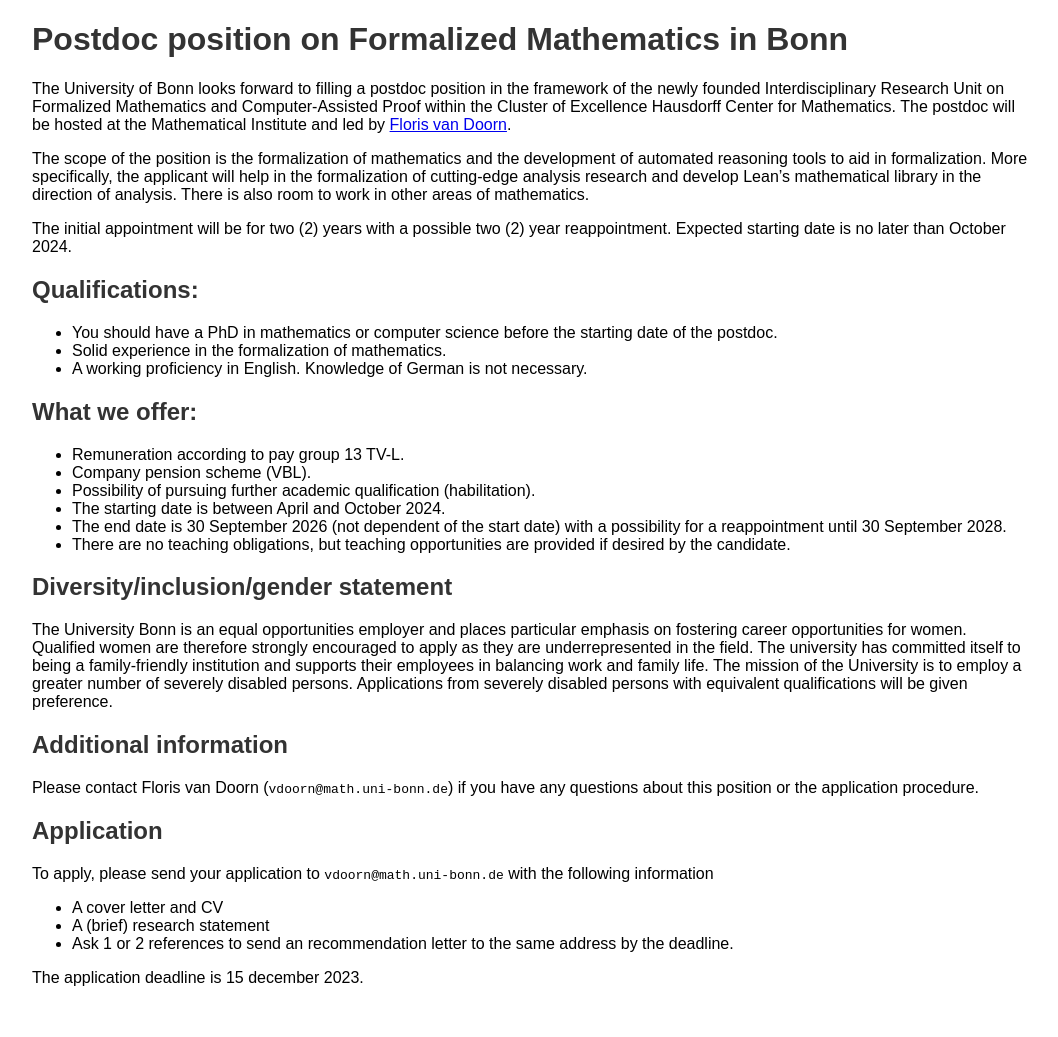
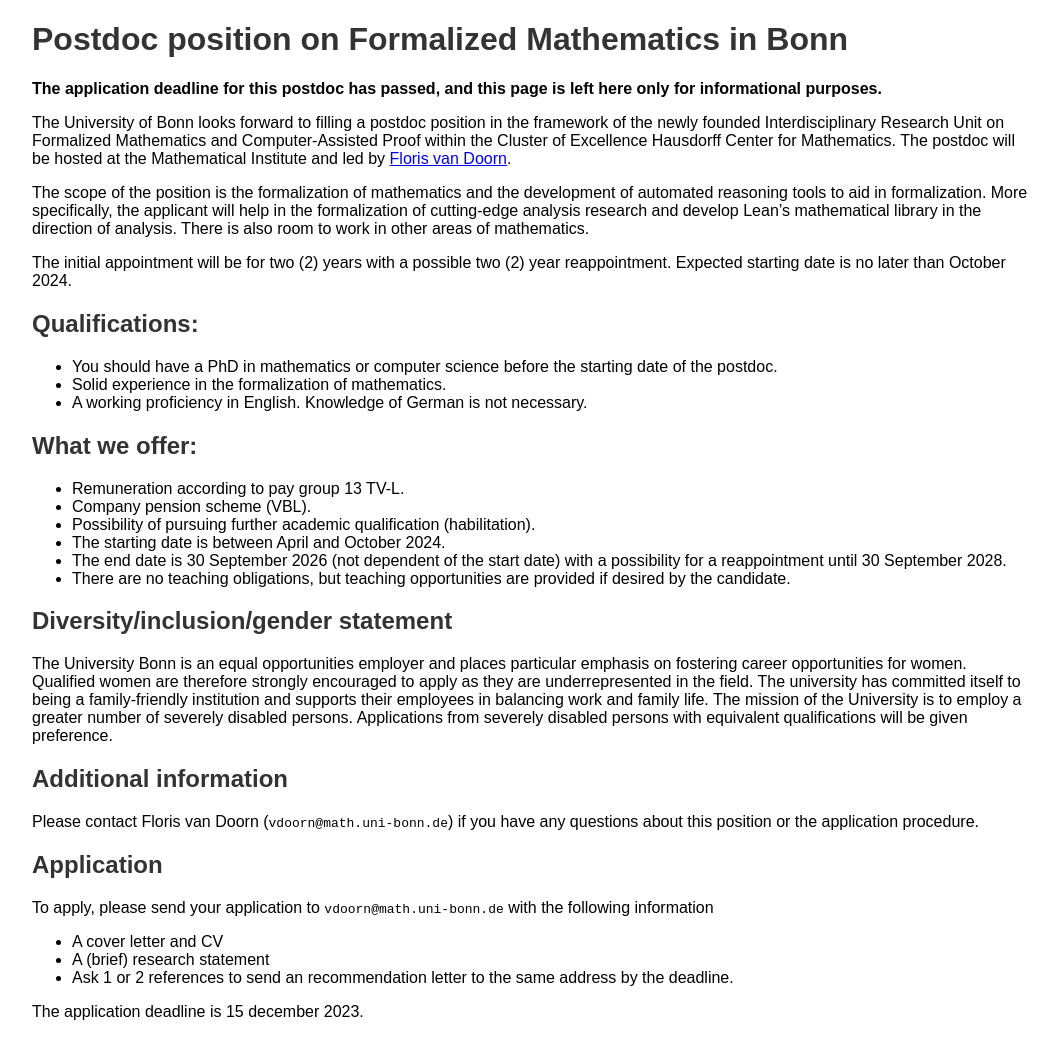
Before and after one commit to fpvandoorn/fpvandoorn.github.io, a Jekyll site: the page built from postdoc.md, in a window 1280 px wide. Shown: the whole page, without its empty margins (108-1166 px from the left). Built offline with Jekyll 4.4.1, drawn with Linux system fonts in a browser that asks for light colours; our own code applies the rules of GitHub Pages for plain Markdown files; before the commit the page ends 1003 px from its top, so only the background shows below that.

Commit message:
added a (late) notice to postdoc page

```diff
--- a/postdoc.md
+++ b/postdoc.md
@@ -1,4 +1,6 @@
 # Postdoc position on Formalized Mathematics in Bonn
+
+**The application deadline for this postdoc has passed, and this page is left here only for informational purposes.**
 
 The University of Bonn looks forward to filling a postdoc position in the framework of the newly founded Interdisciplinary Research Unit on Formalized Mathematics and Computer-Assisted Proof within the Cluster of Excellence Hausdorff Center for Mathematics. The postdoc will be hosted at the Mathematical Institute and led by [Floris van Doorn](https://florisvandoorn.com/).
 
```
